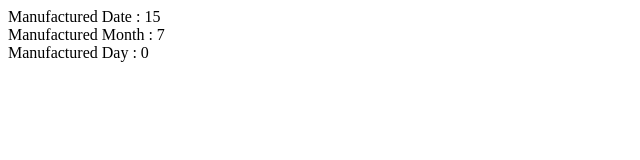
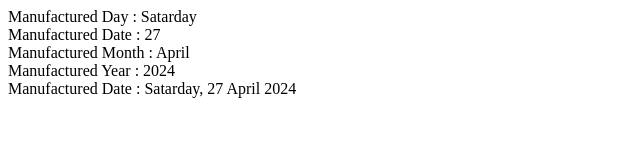
Before and after one commit to premprakashIT/Date-Datatype, a plain HTML site: page public/index.html in a window 1280 px wide. Shown: the whole page, without its empty margins (0-640 px from the left). Drawn offline with Linux system fonts and the light colour scheme.

Commit message:
Assignment Completed

```diff
--- a/public/index.html
+++ b/public/index.html
@@ -1,8 +1,12 @@
 <script>
-    let mfd = new Date("2021-08-15");
+    let mfd = new Date("2024-04-27");
+    let month=["Jan","Feb","March","April","May","June","July","Agust","Sep","Oct","NOv","Dec"];
+    let day=["Sunday","Monday","Tuesday","Wednesday","Thursday","Friday","Satarday"];
     document.write(`
+    Manufactured Day : ${day[mfd.getDay()]}<br>
     Manufactured Date : ${mfd.getDate()}<br>
-    Manufactured Month : ${mfd.getMonth()}<br>
-    Manufactured Day : ${mfd.getDay()}
+    Manufactured Month : ${month[mfd.getMonth()]}<br>
+    Manufactured Year : ${mfd.getFullYear()}<br>
+    Manufactured Date : ${day[mfd.getDay()]}, ${mfd.getDate()} ${month[mfd.getMonth()]} ${mfd.getFullYear()}
 `);
 </script>
```
